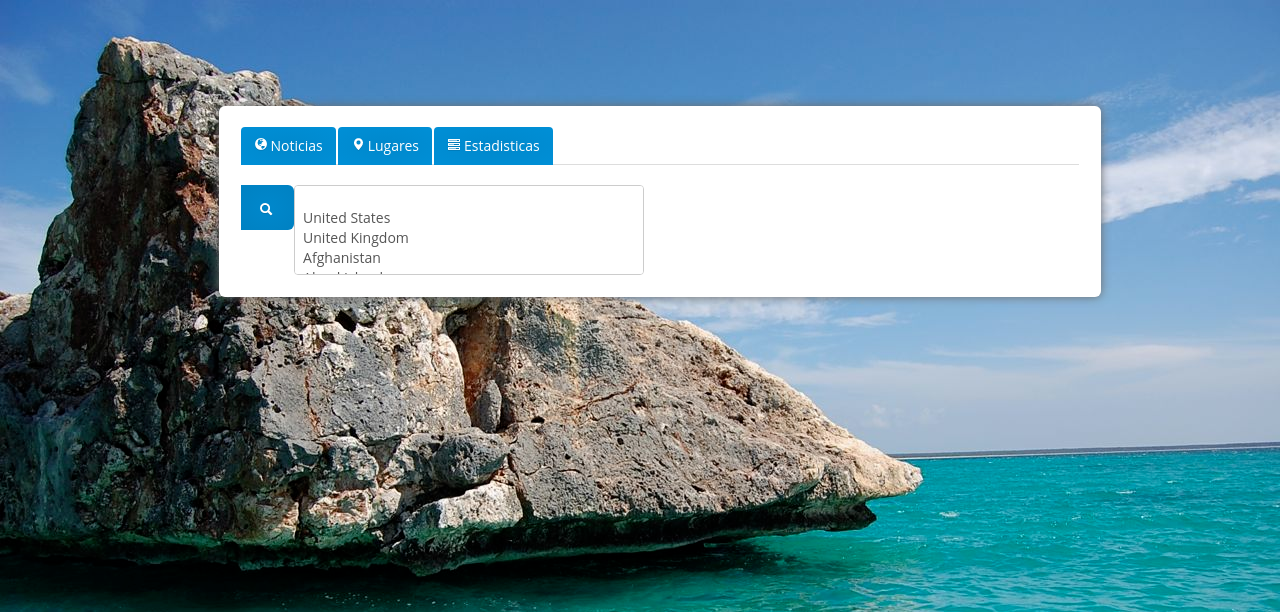
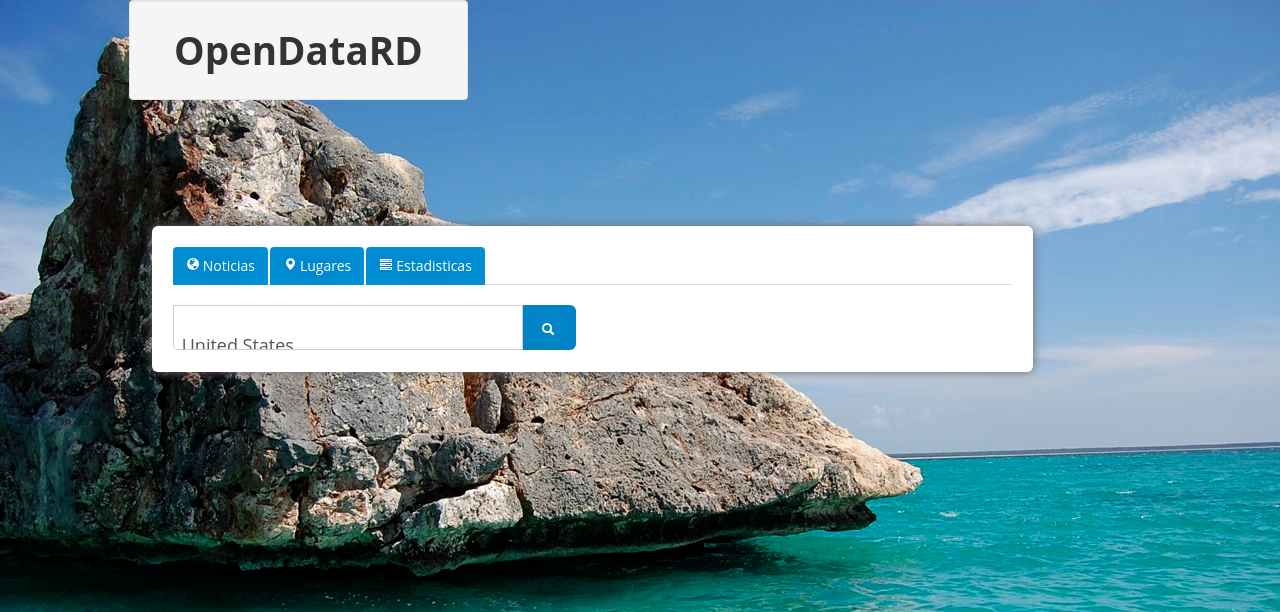
Before and after one commit to jsep/OpenDataRD, a CodeIgniter app: page / in a window 1280 px wide. Shown: the top 612 px of the page. Run offline with CodeIgniter, Linux system fonts and the light colour scheme; some libraries are stand-ins or nearby versions.

Commit message:
Subir rr

```diff
--- a/application/assets/sass/_containers.scss
+++ b/application/assets/sass/_containers.scss
@@ -14,7 +14,6 @@ input[type="tel"], input[type="color"], .uneditable-input{
 }
 
 div#search-wrapper{
-  margin-top: 10%;
   background-color: $white;
   border-radius: 6px;
   padding: 2%;
--- a/application/views/home_view.php
+++ b/application/views/home_view.php
@@ -1,7 +1,8 @@
 <body>
 <div id="page" class="row-fluid span12">
     <div id="content" class="row-fluid span10 offset1">
-        <div id="search-wrapper" class="row-fluid span10 offset1">
+        <div class="row-fluid  well span4 text-center"><h1>OpenDataRD</h1></div>
+        <div id="search-wrapper" class="row-fluid span10">
             <div id="navbar">
                 <ul class="nav nav-tabs">
                     <li>
@@ -16,8 +17,8 @@
                 </ul>
             </div>
             <div id="search">
-            <select data-placeholder="Choose a Country..." class="chzn-select" multiple style="width:350px;" tabindex="4">
-<!--                <select id="input-search" class="chzn-select" type="text" placeholder="Buscar noticias y novedades">-->
+            <select data-placeholder="Choose a Country..." id="input-search" class="chzn-select input-large " multiple style="width:350px;" tabindex="4">
+<!--                <select id=x"input-search" class="chzn-select" type="text" placeholder="Buscar noticias y novedades">-->
 <!--                <select data-placeholder="Choose a Country" class="chzn-select chzn-done" style="width: 350px;" tabindex="-1" id="selIQM">-->
                 <option value=""></option>
                 <option value="United States">United States</option>
```
